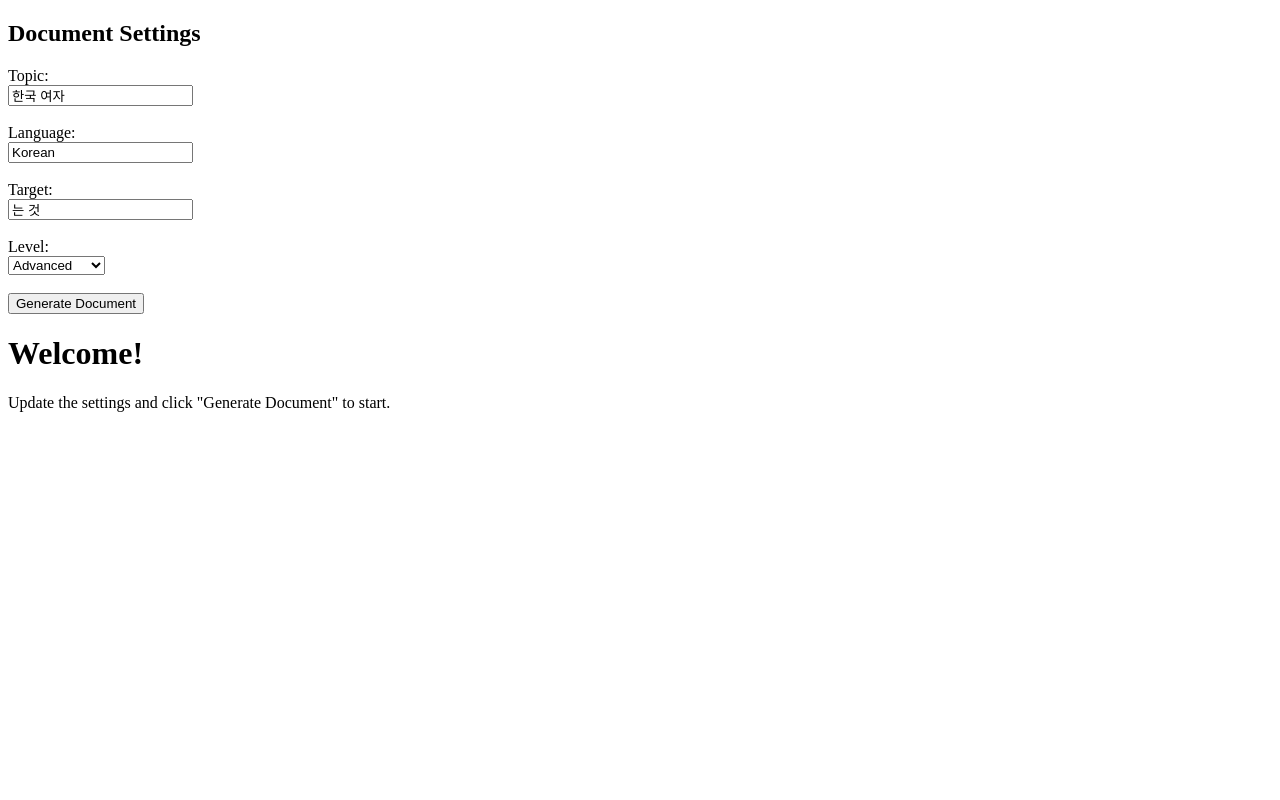
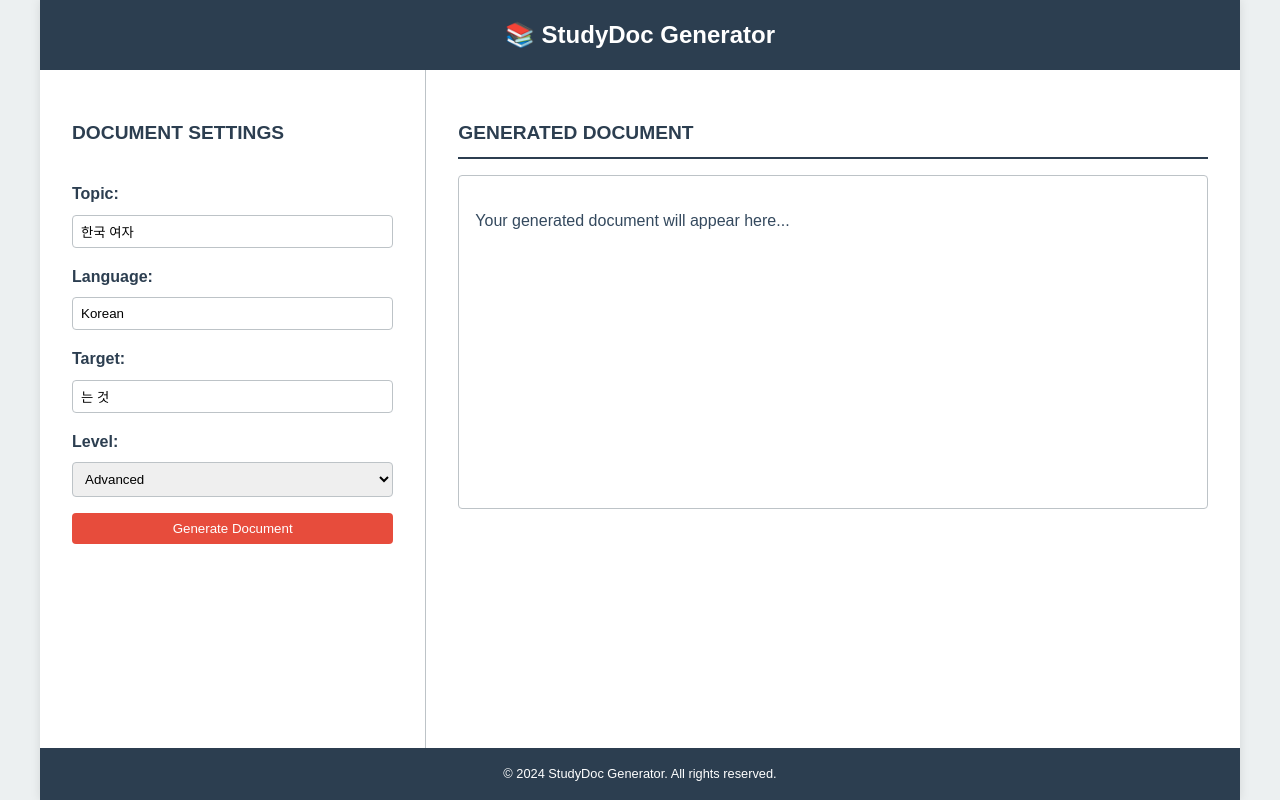
Before and after one commit to Yechiel82/Languagex, a Flask app: page /generate in a window 1280 px wide. Run offline with Flask 3, Linux system fonts and the light colour scheme.

Commit message:
new temporary ui

```diff
--- a/templates/generate.html
+++ b/templates/generate.html
@@ -3,40 +3,180 @@
 <head>
     <meta charset="UTF-8">
     <meta name="viewport" content="width=device-width, initial-scale=1.0">
-    <title>Document Generator</title>
+    <title>StudyDoc Generator</title>
     <style>
-        /* Your existing styles here */
+        /* Color Palette */
+        :root {
+            --primary-color: #2c3e50; /* Dark Blue */
+            --secondary-color: #e74c3c; /* Red */
+            --background-color: #ecf0f1; /* Light Gray */
+            --text-color: #34495e; /* Dark Gray */
+            --white: #FFFFFF;
+        }
+
+        /* Basic Page Layout */
+        body, html {
+            margin: 0;
+            padding: 0;
+            height: 100%;
+            font-family: 'Arial', sans-serif;
+            line-height: 1.6;
+            background-color: var(--background-color);
+            color: var(--text-color);
+        }
+
+        .container {
+            display: flex;
+            flex-direction: column;
+            min-height: 100vh;
+            max-width: 1200px;
+            margin: 0 auto;
+            background-color: var(--white);
+            box-shadow: 0 0 10px rgba(0,0,0,0.1);
+        }
+
+        /* Header Styles */
+        .header {
+            background-color: var(--primary-color);
+            color: var(--white);
+            padding: 1rem;
+            text-align: center;
+        }
+
+        .logo {
+            font-size: 1.5rem;
+            font-weight: bold;
+        }
+
+        /* Main Content Styles */
+        .main-content {
+            display: flex;
+            flex: 1;
+        }
+
+        /* Left Section Styles */
+        .left-section {
+            width: 30%;
+            padding: 2rem;
+            border-right: 1px solid #bdc3c7;
+        }
+
+        .left-section h2 {
+            color: var(--primary-color);
+            margin-bottom: 1rem;
+            font-size: 1.2rem;
+            text-transform: uppercase;
+        }
+
+        /* Form Styles */
+        form {
+            display: flex;
+            flex-direction: column;
+        }
+
+        label {
+            margin-top: 1rem;
+            font-weight: bold;
+            color: var(--primary-color);
+        }
+
+        input[type="text"],
+        select {
+            padding: 0.5rem;
+            margin-top: 0.5rem;
+            border: 1px solid #bdc3c7;
+            border-radius: 4px;
+        }
+
+        input[type="submit"] {
+            margin-top: 1rem;
+            padding: 0.5rem 1rem;
+            background-color: var(--secondary-color);
+            color: var(--white);
+            border: none;
+            border-radius: 4px;
+            cursor: pointer;
+            transition: background-color 0.3s ease;
+        }
+
+        input[type="submit"]:hover {
+            background-color: #c0392b;
+        }
+
+        /* Right Section Styles */
+        .right-section {
+            width: 70%;
+            padding: 2rem;
+        }
+
+        .right-section h2 {
+            color: var(--primary-color);
+            margin-bottom: 1rem;
+            font-size: 1.2rem;
+            text-transform: uppercase;
+            border-bottom: 2px solid var(--primary-color);
+            padding-bottom: 0.5rem;
+        }
+
+        #documentContent {
+            background-color: var(--white);
+            padding: 1rem;
+            border: 1px solid #bdc3c7;
+            border-radius: 4px;
+            min-height: 300px;
+        }
+
+        /* Footer Styles */
+        .footer {
+            background-color: var(--primary-color);
+            color: var(--white);
+            text-align: center;
+            padding: 1rem;
+            font-size: 0.8rem;
+        }
     </style>
 </head>
 <body>
     <div class="container">
-    <div class="sidebar">
+        <header class="header">
+            <div class="logo">📚 StudyDoc Generator</div>
+        </header>
+
+        <div class="main-content">
+            <div class="left-section">
                 <h2>Document Settings</h2>
                 <form id="documentSettingsForm" action="/generate" method="post">
-        <label for="topic">Topic:</label><br>
-        <input type="text" id="topic" name="topic" value="한국 여자"><br><br>
-        <label for="language">Language:</label><br>
-        <input type="text" id="language" name="language" value="Korean"><br><br>
-        <label for="target">Target:</label><br>
-        <input type="text" id="target" name="target" value="는 것"><br><br>
-        <label for="level">Level:</label><br>
+                    <label for="topic">Topic:</label>
+                    <input type="text" id="topic" name="topic" value="한국 여자">
+
+                    <label for="language">Language:</label>
+                    <input type="text" id="language" name="language" value="Korean">
+
+                    <label for="target">Target:</label>
+                    <input type="text" id="target" name="target" value="는 것">
+
+                    <label for="level">Level:</label>
                     <select id="level" name="level">
                         <option value="Beginner">Beginner</option>
                         <option value="Intermediate">Intermediate</option>
                         <option value="Advanced" selected>Advanced</option>
-        </select><br><br>
+                    </select>
+
                     <input type="submit" value="Generate Document">
                 </form>
             </div>
 
-    <div class="main-content">
-      <div class="document-view" id="documentContent">
-        <div class="welcome-message">
-          <h1>Welcome!</h1>
-          <p>Update the settings and click "Generate Document" to start.</p>
+            <div class="right-section">
+                <h2>Generated Document</h2>
+                <div id="documentContent">
+                    <p>Your generated document will appear here...</p>
                 </div>
             </div>
         </div>
+
+        <footer class="footer">
+            © 2024 StudyDoc Generator. All rights reserved.
+        </footer>
     </div>
 
     <script>
```
Lines whose indentation alone changed are shown as unchanged.
